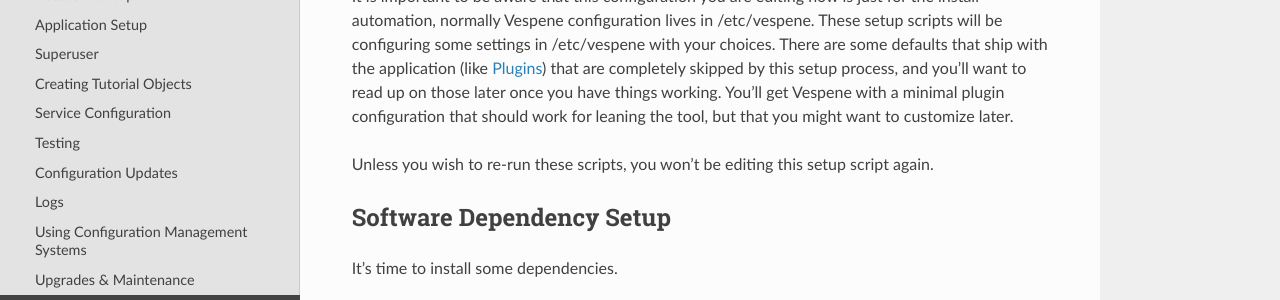
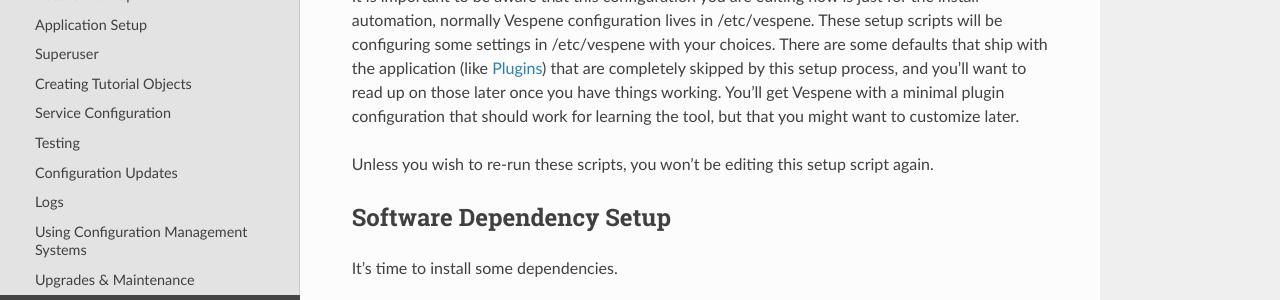
Before and after one commit to vespene-io/_old_vespene, a Sphinx documentation site: the page built from docs/source/setup.rst, in a window 1280 px wide and 900 px high, scrolled down 2493 px. Shown: the part 199-499 px from the top of the window. Built offline with Sphinx 7.4.7 and the Read the Docs theme 2.0.0, drawn with Linux system fonts in a browser that asks for light colours; some of the changed text lies outside the part shown.

Commit message:
Minor speling fix, possible missing word
Changed "leaning" to "learning".
Added "which" to make it sound better ( may not be needed ).

```diff
--- a/docs/source/setup.rst
+++ b/docs/source/setup.rst
@@ -108,7 +108,7 @@ It is important to be aware that this configuration you are editing now is just
 lives in /etc/vespene. These setup scripts will be configuring some settings in /etc/vespene
 with your choices. There are some defaults that ship with the application (like :ref:`plugins`) that are completely skipped by this
 setup process, and you'll want to read up on those later once you have things working. You'll get Vespene with a minimal plugin
-configuration that should work for leaning the tool, but that you might want to customize later.
+configuration that should work for learning the tool, but that you might want to customize later.
 
 Unless you wish to re-run these scripts, you won't be editing this setup script again.
 
```
Also changed, not shown: other parts of docs/source/setup.rst (+1 -1 lines).
